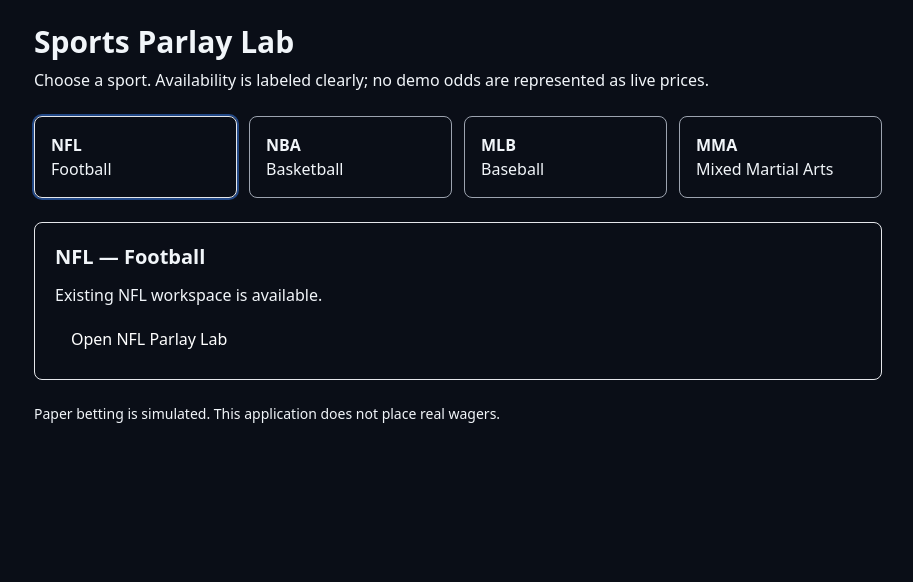
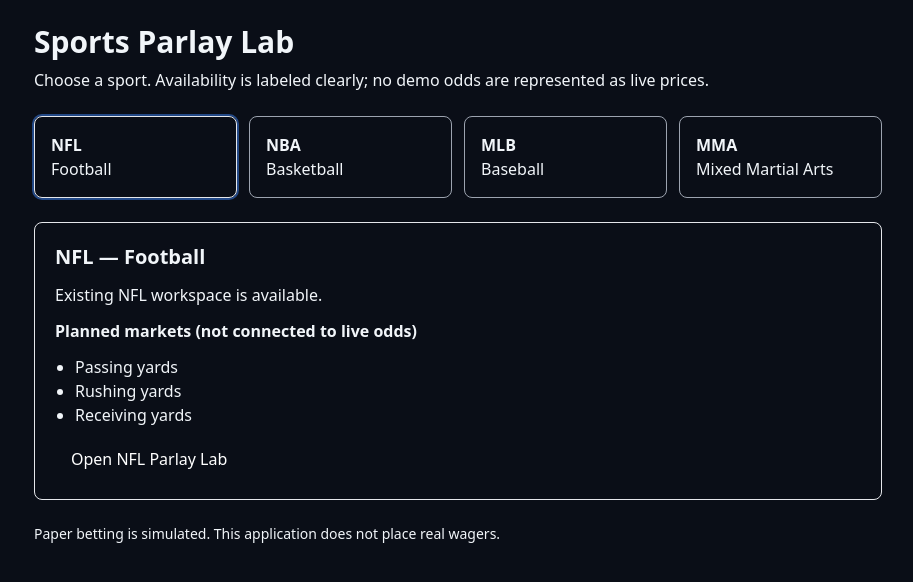
Before and after one commit to rkeegan92-aznpmpn/sports-parlay-lab, a Next.js app in the folder nfl-parlay-lab/: page /sports in a window 1280 px wide. Shown: the top 582 px of the page, without its empty margins (182-1095 px from the left). Built offline with nearby package versions, Linux system fonts and the light colour scheme.

Commit message:
Display planned sport-specific markets without fake availability

```diff
--- a/nfl-parlay-lab/src/app/sports/page.tsx
+++ b/nfl-parlay-lab/src/app/sports/page.tsx
@@ -1,9 +1,10 @@
 'use client';
 
 import Link from 'next/link';
+import { MARKET_CATALOG, type SportId } from '@/lib/sports/catalog';
 import { useState } from 'react';
 
-type Sport = 'NFL' | 'NBA' | 'MLB' | 'MMA';
+type Sport = SportId;
 const sports: { id: Sport; title: string; detail: string }[] = [
   { id: 'NFL', title: 'Football', detail: 'Existing NFL workspace is available.' },
   { id: 'NBA', title: 'Basketball', detail: 'NBA markets and providers are not connected yet.' },
@@ -32,6 +33,8 @@ export default function SportsHome() {
       <section aria-live="polite" className="rounded-lg border p-5 space-y-3">
         <h2 className="text-xl font-semibold">{current.id} — {current.title}</h2>
         <p>{current.detail}</p>
+        <h3 className="font-semibold">Planned markets (not connected to live odds)</h3>
+        <ul className="list-disc pl-5">{MARKET_CATALOG[selected].map((market) => <li key={market.key}>{market.label}</li>)}</ul>
         {selected === 'NFL' ? (
           <Link href="/" className="inline-block rounded bg-blue-700 px-4 py-2 text-white">Open NFL Parlay Lab</Link>
         ) : (
```
